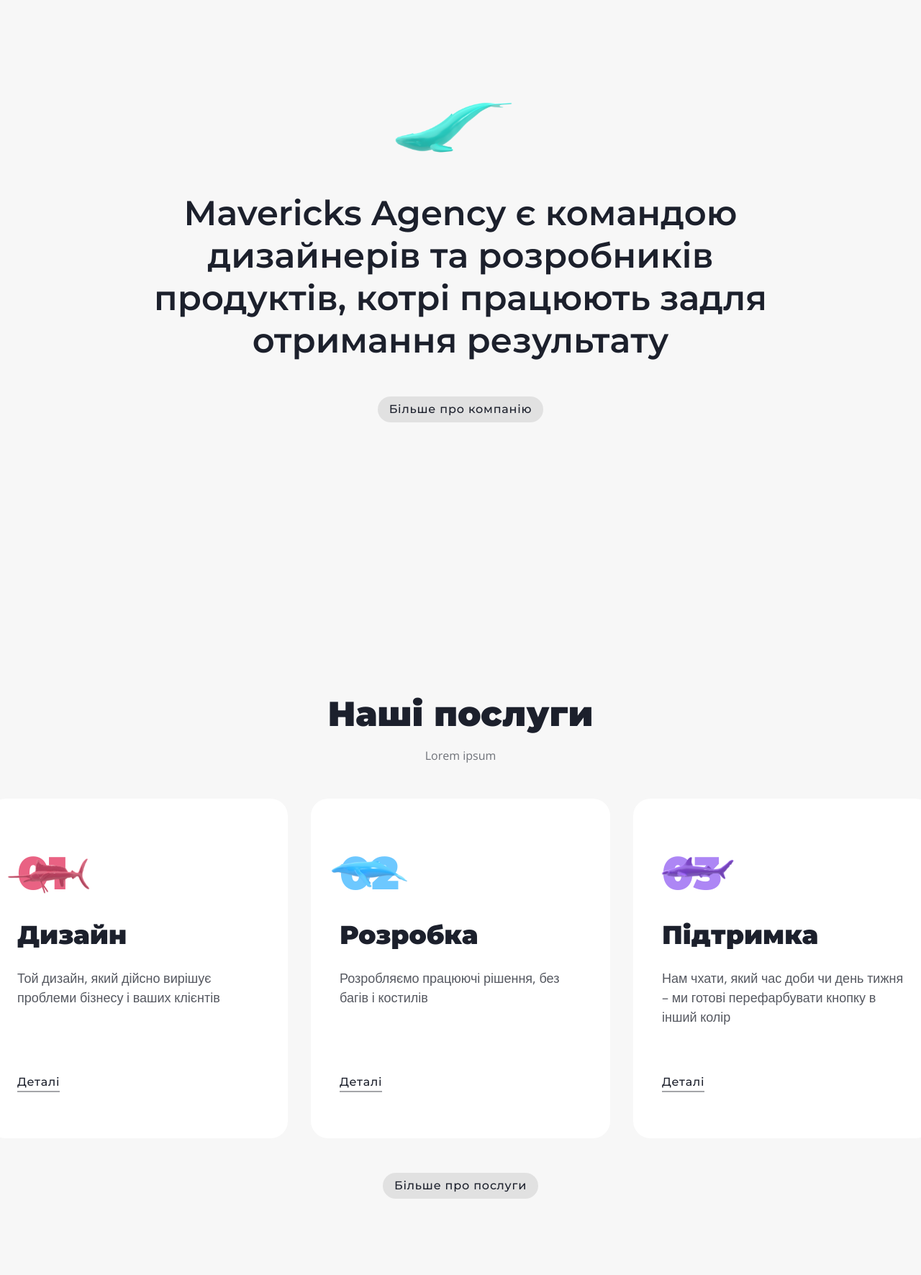
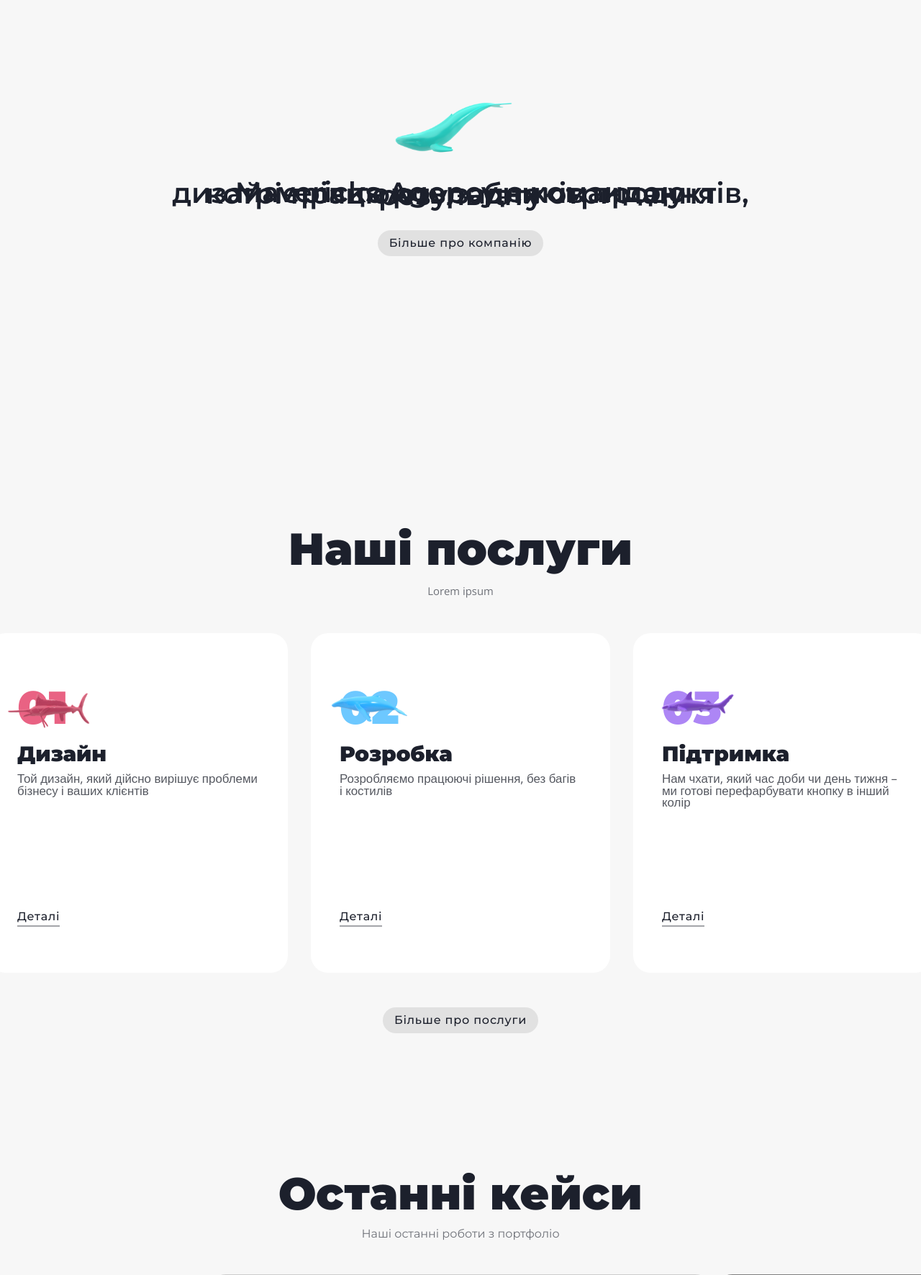
Before and after one commit to cubachatou/cctTemplate, a PHP site: page / in a window 1280 px wide. Shown: the part 862-2634 px from the top of the page at 72% size. Run offline with PHP 8.4, Linux system fonts and the light colour scheme; style sheets or scripts are compiled from the project's sources; grey boxes are pictures that could not be loaded.

Commit message:
typography refactor

```diff
--- a/src/scss/base/_null.scss
+++ b/src/scss/base/_null.scss
@@ -50,13 +50,6 @@
 a {
 	color: inherit;
 	text-decoration: none;
-	&:not(&.button) {
-		@media (any-hover: hover) {
-			&:hover {
-				text-decoration: underline;
-			}
-		}
-	}
 }
 address,
 cite {
--- a/src/scss/base/_typography.scss
+++ b/src/scss/base/_typography.scss
@@ -4,141 +4,73 @@
 .h1 {
 	font-weight: 900;
 	line-height: 1;
-	@media (min-width: $mobile) {
-		font-size: rem(80);
-	}
-	@media (min-width: $tablet) {
-		font-size: rem(104);
-	}
+	@include adaptiveValue("font-size", 104, 80, $containerWidth, 767.98, 1);
 }
 
 h2,
 .h2 {
 	font-weight: 900;
-	@media (min-width: $mobile) {
-		font-size: rem(80);
-		line-height: 1;
-	}
-	@media (min-width: $tablet) {
-		font-size: rem(48);
-		line-height: math.div(59, 48);
-	}
+	@include adaptiveValue("font-size", 80, 48, $containerWidth, 767.98, 1);
+	@include adaptiveValue("line-height", math.div(59, 48), 100%, $containerWidth, 767.98, 1);
 }
 
 h3,
 .h3 {
 	font-weight: 900;
-	@media (min-width: $mobile) {
-		font-size: rem(24);
-		line-height: math.div(29, 24);
-	}
-	@media (min-width: $tablet) {
-		font-size: rem(36);
-		line-height: math.div(44, 36);
-	}
+	@include adaptiveValue("font-size", 36, 24, $containerWidth, 767.98, 1);
+	@include adaptiveValue("line-height", math.div(44, 36), math.div(29, 24), $containerWidth, 767.98, 1);
 }
 
 h4,
 .h4 {
 	font-weight: 900;
-	@media (min-width: $mobile) {
-		font-size: rem(20);
-		line-height: 1.2;
-	}
-	@media (min-width: $tablet) {
-		font-size: rem(24);
-		line-height: math.div(29, 24);
-	}
+	line-height: 1.2;
+	@include adaptiveValue("font-size", 24, 20, $containerWidth, 767.98, 1);
 }
 
 h5,
 .h5 {
 	font-weight: 800;
-	@media (min-width: $mobile) {
-		font-size: rem(18);
-		line-height: math.div(22, 18);
-	}
-	@media (min-width: $tablet) {
-		font-size: rem(24);
-		line-height: math.div(29, 24);
-	}
+	@include adaptiveValue("font-size", 24, 18, $containerWidth, 767.98, 1);
+	@include adaptiveValue("line-height", math.div(29, 24), math.div(22, 18), $containerWidth, 767.98, 1);
 }
 
 h6,
 .h6 {
 	font-weight: 700;
-	@media (min-width: $mobile) {
-		font-size: rem(16);
-		line-height: math.div(20, 16);
-	}
-	@media (min-width: $tablet) {
-		font-size: rem(18);
-		line-height: math.div(18, 22);
-	}
+	@include adaptiveValue("font-size", 18, 16, $containerWidth, 767.98, 1);
+	@include adaptiveValue("line-height", math.div(18, 22), math.div(20, 16), $containerWidth, 767.98, 1);
 }
 
 .p1 {
 	font-weight: 600;
-	@media (min-width: $mobile) {
-		font-size: rem(32);
-		line-height: math.div(39, 32);
-	}
-	@media (min-width: $tablet) {
-		font-size: rem(48);
-		line-height: math.div(59, 48);
-	}
+	@include adaptiveValue("font-size", 48, 32, $containerWidth, 767.98, 1);
+	@include adaptiveValue("line-height", math.div(59, 48), math.div(39, 32), $containerWidth, 767.98, 1);
 }
 .p2 {
 	line-height: 1.5;
 	font-weight: 600;
-	@media (min-width: $mobile) {
-		font-size: rem(20);
-	}
-	@media (min-width: $tablet) {
-		font-size: rem(24);
-	}
+	@include adaptiveValue("font-size", 24, 20, $containerWidth, 767.98, 1);
 }
 .p3 {
 	font-weight: 400;
-	@media (min-width: $mobile) {
-		font-size: rem(20);
-		line-height: math.div(27, 20);
-	}
-	@media (min-width: $tablet) {
-		font-size: rem(24);
-		line-height: math.div(33, 24);
-	}
+	@include adaptiveValue("font-size", 24, 20, $containerWidth, 767.98, 1);
+	@include adaptiveValue("line-height", math.div(33, 24), math.div(27, 20), $containerWidth, 767.98, 1);
 }
 .p4 {
 	font-weight: 400;
-	@media (min-width: $mobile) {
-		font-size: rem(16);
-		line-height: math.div(22, 16);
-	}
-	@media (min-width: $tablet) {
-		font-size: rem(18);
-		line-height: 1.5;
-	}
+	@include adaptiveValue("font-size", 18, 16, $containerWidth, 767.98, 1);
+	@include adaptiveValue("line-height", 150%, math.div(22, 16), $containerWidth, 767.98, 1);
 }
 .p5 {
 	line-height: 1.5;
 	font-weight: 600;
-	@media (min-width: $mobile) {
-		font-size: rem(14);
-	}
-	@media (min-width: $tablet) {
-		font-size: rem(16);
-	}
+	@include adaptiveValue("font-size", 16, 14, $containerWidth, 767.98, 1);
 }
 .p6 {
 	font-weight: 400;
 	line-height: 1.5;
-	@media (min-width: $mobile) {
-		font-size: rem(14);
-	}
-	@media (min-width: $tablet) {
-		font-size: rem(16);
-	}
+	@include adaptiveValue("font-size", 16, 14, $containerWidth, 767.98, 1);
 }
 .capt-1 {
 	font-weight: 400;
--- a/src/scss/base/layouts/_single-article.scss
+++ b/src/scss/base/layouts/_single-article.scss
@@ -231,6 +231,13 @@
 	a {
 		font-weight: 600;
 		color: $primary-main;
+		&:not(&.button) {
+			@media (any-hover: hover) {
+				&:hover {
+					text-decoration: underline;
+				}
+			}
+		}
 	}
 
 	// article-content * p, li, tr
```
